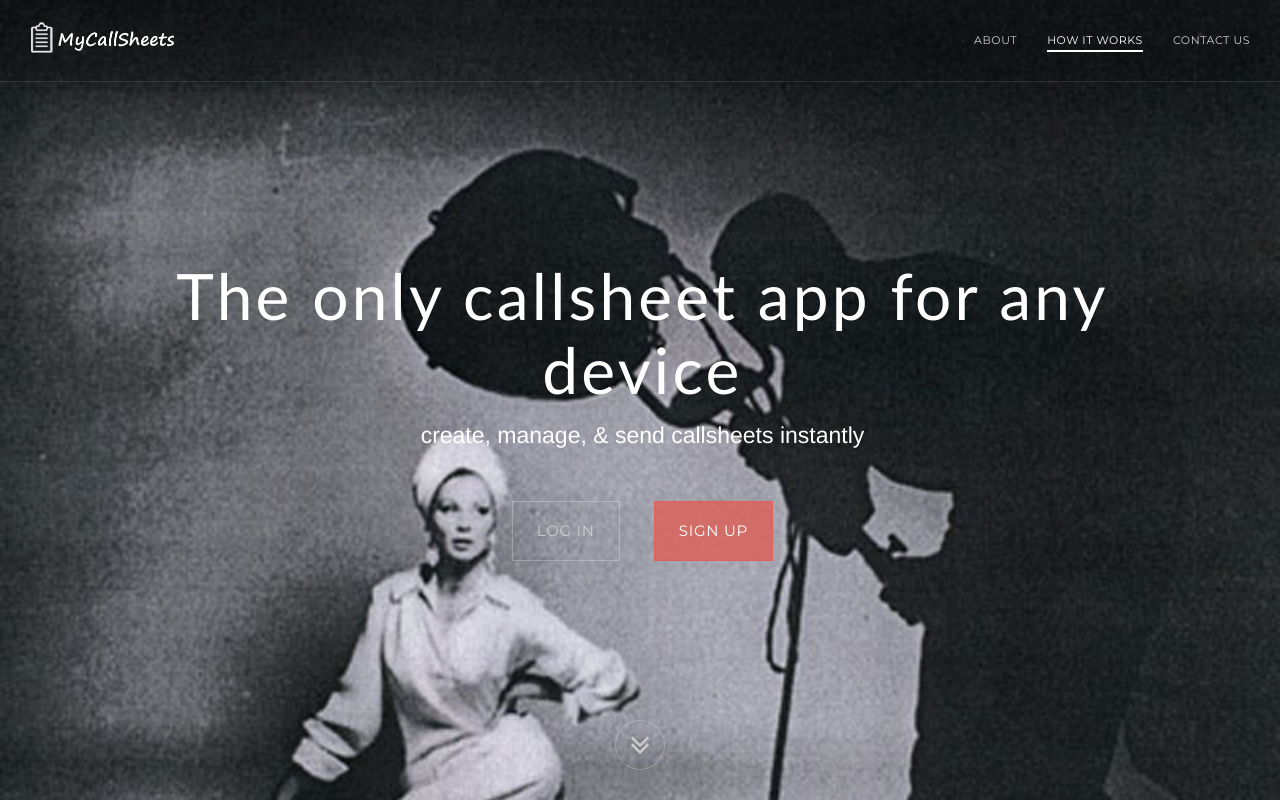
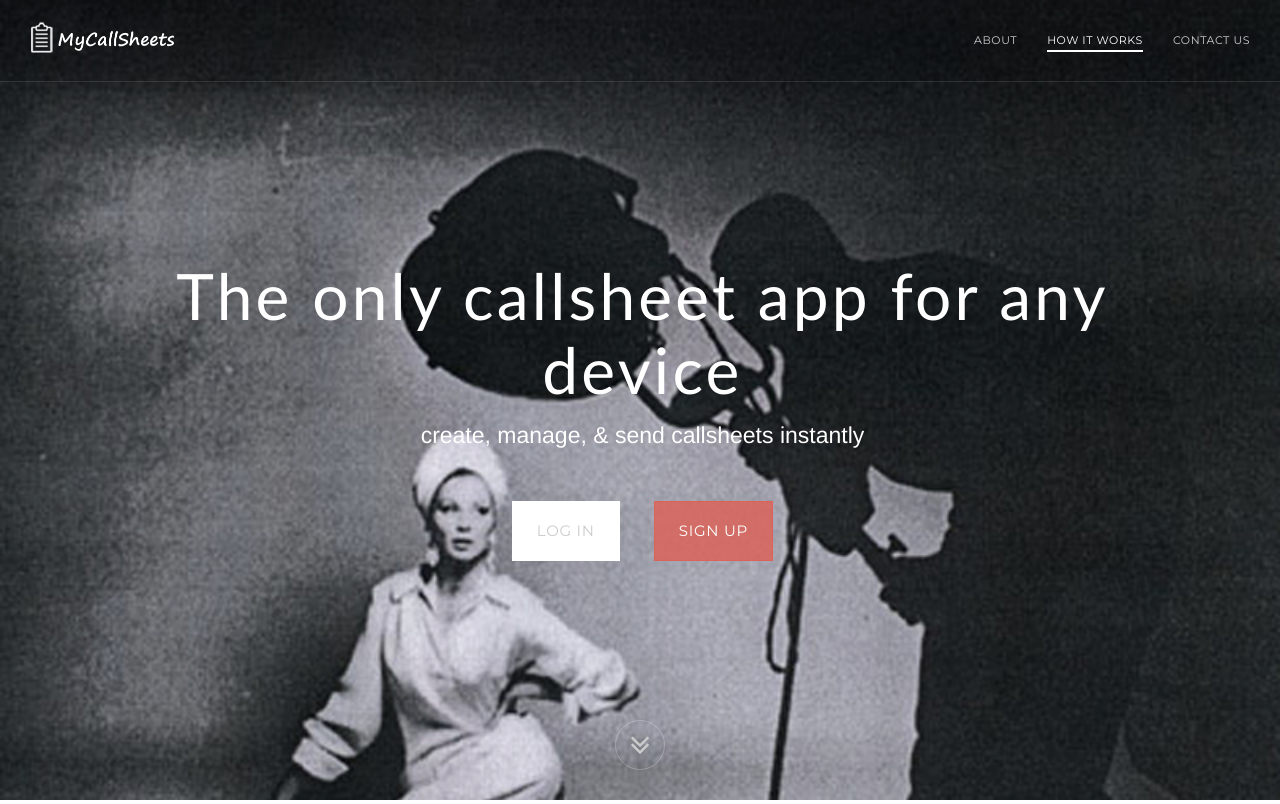
Before and after one commit to dbish/MyCallTime, a Flask app: page /info in a window 1280 px wide. Shown: the top 804 px of the page. Run offline with Flask 2, Linux system fonts and the light colour scheme; parts of the project's set-up code (start-up, migrations or seed data) failed here and were passed over; some libraries are stand-ins or nearby versions.

Commit message:
changed login background color to be more visible

```diff
--- a/MyCallTime/MyCallTime/static/content/style.css
+++ b/MyCallTime/MyCallTime/static/content/style.css
@@ -1532,3 +1532,7 @@ body.enable-preloader.done-preloader > .document {
 	overflow: hidden;
 	text-align: center;
 }
+
+.login {
+    background-color:white;
+}
--- a/MyCallTime/MyCallTime/templates/info.html
+++ b/MyCallTime/MyCallTime/templates/info.html
@@ -114,7 +114,7 @@
 								</div>
 
 								<p class="hero-buttons">
-                                    <a href="{{url_for('signin')}}" class="btn btn-lg btn-default">Log In</a>
+                                    <a href="{{url_for('signin')}}" class="btn btn-lg btn-default login" >Log In</a>
                                     <a href="{{url_for('signup')}}" class="btn btn-lg btn-primary">Sign Up</a>
 								</p>
 
```
